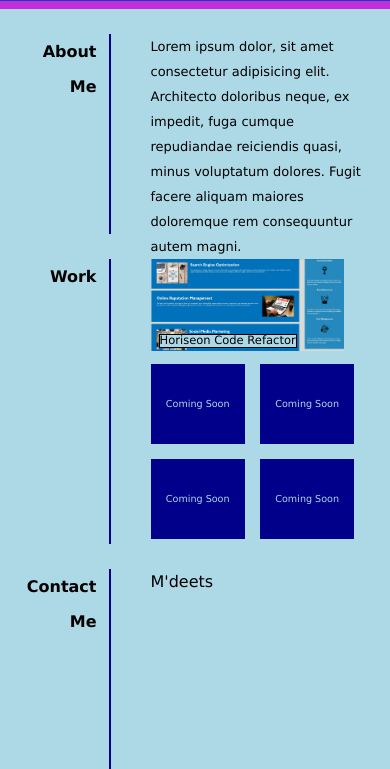
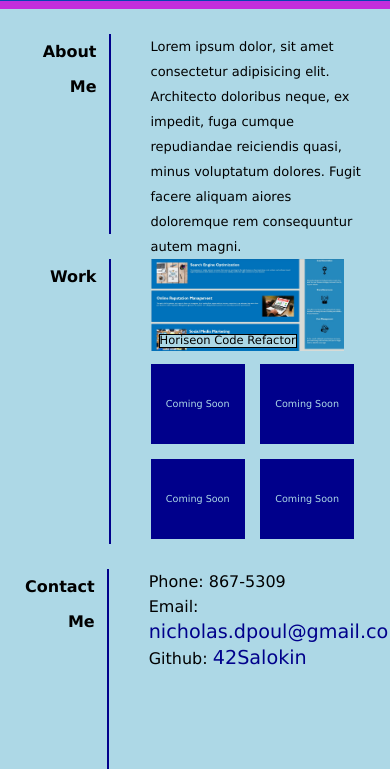
Before and after one commit to 42Salokin/portfolio, a plain HTML site: page index.html in a window 390 px wide. Shown: the part 156-925 px from the top of the page. Drawn offline with Linux system fonts and the light colour scheme.

Commit message:
added phone, email, and github to Contact Me

```diff
--- a/assets/style.css
+++ b/assets/style.css
@@ -68,11 +68,11 @@ a {
 #flag {
     height: 50px;
     background: linear-gradient(180deg, #FE0000 16.66%,
-    #FD8C00 16.66%, 33.32%,
-    #FFE500 33.32%, 49.98%,
-    #119F0B 49.98%, 66.64%,
-    #0644B3 66.64%, 83.3%,
-    #C22EDC 83.3%);
+            #FD8C00 16.66%, 33.32%,
+            #FFE500 33.32%, 49.98%,
+            #119F0B 49.98%, 66.64%,
+            #0644B3 66.64%, 83.3%,
+            #C22EDC 83.3%);
     text-align: right;
     padding: 15px 30px;
     font-size: 100%;
@@ -99,7 +99,8 @@ a {
     flex: 1;
 }
 
-#about-me, #contact-me {
+#about-me,
+#contact-me {
     text-wrap: wrap;
     height: 200px;
     line-height: 25px;
@@ -142,17 +143,24 @@ a {
     font-size: 100%;
 }
 
+#contact-me a {
+    color: darkblue;
+}
+
 @media screen and (max-width: 768px) {
     .sub-headers {
         padding-right: 12px;
         font-size: 100%;
     }
+
     #about-me {
         font-size: small;
     }
+
     #refactor span {
         font-size: 60%;
     }
+
     .placeholder {
         font-size: 60%;
     }
--- a/index.html
+++ b/index.html
@@ -39,9 +39,8 @@
         <section class="sections">
             <h2 class="sub-headers">About Me</h2>
             <p id="about-me">Lorem ipsum dolor, sit amet consectetur adipisicing elit. Architecto doloribus neque,
-                ex
-                impedit, fuga cumque repudiandae reiciendis quasi, minus voluptatum dolores. Fugit facere aliquam
-                maiores doloremque rem consequuntur autem magni.</p>
+                ex impedit, fuga cumque repudiandae reiciendis quasi, minus voluptatum dolores. Fugit facere
+                aliquam aiores doloremque rem consequuntur autem magni.</p>
         </section>
         <section class="sections">
             <h2 class="sub-headers" id="work">Work</h2>
@@ -58,7 +57,11 @@
         </section>
         <section class="sections">
             <h2 class="sub-headers">Contact Me</h2>
-            <p id="contact-me">M'deets</p>
+            <div id="contact-me">
+                <p>Phone: 867-5309</p>
+                <p>Email: <a href="mailto:nicholas.dpoul@gmail.com">nicholas.dpoul@gmail.com</a></p>
+                <p>Github: <a href="https://github.com/42Salokin">42Salokin</a></p>
+            </div>
         </section>
     </main>
 
```
